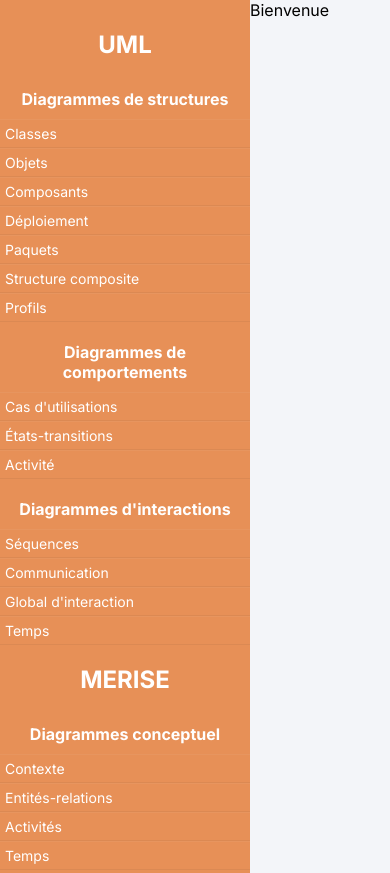
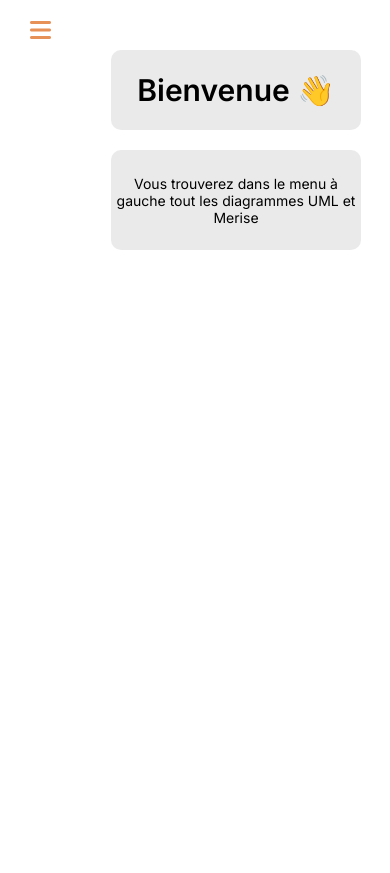
Before and after one commit to 2023-cda-alt-devops-p3/catalog-sc, a plain HTML site: page index.html in a window 390 px wide. Shown: the top 873 px of the page. Drawn offline with Linux system fonts and the light colour scheme; a web font is replaced by a local one.

Commit message:
feat: :sparkles: Add JS to Sidebar
Add an animation for the sidebar for opening and closing in mobile format

```diff
--- /dev/null
+++ b/app.js
@@ -0,0 +1,14 @@
+const sideBar = document.querySelector(".sidebar");
+const button = document.querySelector(".burger");
+const crossBtn = document.querySelector(".cross");
+
+button.addEventListener("click", () => {
+  sideBar.style.marginLeft = "0px";
+  sideBar.style.transition = "0.5s";
+  button.classList.add("hidden");
+});
+
+crossBtn.addEventListener("click", () => {
+  sideBar.style.marginLeft = "-250px";
+  sideBar.style.transition = "0.5s";
+});
--- a/index.html
+++ b/index.html
@@ -5,10 +5,14 @@
     <meta name="viewport" content="width=device-width, initial-scale=1.0">
     <link rel="stylesheet" href="style.css">
     <title>Diagrammes UML et Merise</title>
+    <script src="https://kit.fontawesome.com/b7f4ec644a.js" crossorigin="anonymous"></script>
+    <script src="./app.js" defer></script>
 </head>
 <body>
 <div class="wrapper">
+
     <div class="sidebar">
+        <i class="fa-solid fa-xmark fa-xl cross" style="color: #ffffff;"></i>
         <h2>UML</h2>
         <h3>Diagrammes de structures</h3>
         <ul>
@@ -53,8 +57,10 @@
             <li>Traitements physiques</li>
         </ul>
     </div>
+    <i class="fa-solid fa-bars fa-xl burger" style="color: #e79057;"></i>
     <div class="main-content">
-        <div class="header">Bienvenue</div>
+        <div class="header">Bienvenue 👋</div>
+        <div class="content">Vous trouverez dans le menu à gauche tout les diagrammes UML et Merise</div>
     </div>
 
 </div>
--- a/style.css
+++ b/style.css
@@ -9,7 +9,7 @@
 }
 
 body{
-    background-color: #f3f5f9;
+    background-color: white;
 }
 
 .wrapper{
@@ -23,6 +23,7 @@ body{
     padding: 30px 0;
     background-color: #E79057;
     color: white;
+    margin-left: -250px;
 }
 
 .wrapper .sidebar h2 {
@@ -35,6 +36,7 @@ body{
     margin-bottom: 10px;
     text-align: center;
     font-size: 16px;
+    cursor: pointer;
 }
 
 .wrapper .sidebar ul li{
@@ -49,3 +51,55 @@ body{
 .wrapper .sidebar ul{
     margin-bottom: 20px;
 }
+
+.header{
+    font-size: 30px;
+    font-weight: 600;
+    margin-left: 60px;
+    margin-top: 50px;
+    background-color: #e6e6e6cf;
+    width: 250px;
+    height: 80px;
+    border-radius: 10px;
+    -webkit-border-radius: 10px;
+    -moz-border-radius: 10px;
+    -ms-border-radius: 10px;
+    -o-border-radius: 10px;
+    display: flex;
+    align-items: center;
+    justify-content: center;
+}
+
+.content{
+    margin-left: 60px;
+    margin-top: 20px;
+    font-size: 14px;
+    background-color: #e6e6e6cf;
+    height: 100px;
+    width: 250px;
+    text-align: center;
+    display: flex;
+    align-items: center;
+    justify-content: center;
+    border-radius: 10px;
+    -webkit-border-radius: 10px;
+    -moz-border-radius: 10px;
+    -ms-border-radius: 10px;
+    -o-border-radius: 10px;
+}
+
+i{
+    margin-top: 30px;
+    margin-left: 30px;
+    cursor: pointer;
+}
+
+.hidden{
+    display: none;
+}
+
+.cross{
+    position: relative;
+    left: 180px;
+    top: -30px;
+}
```
